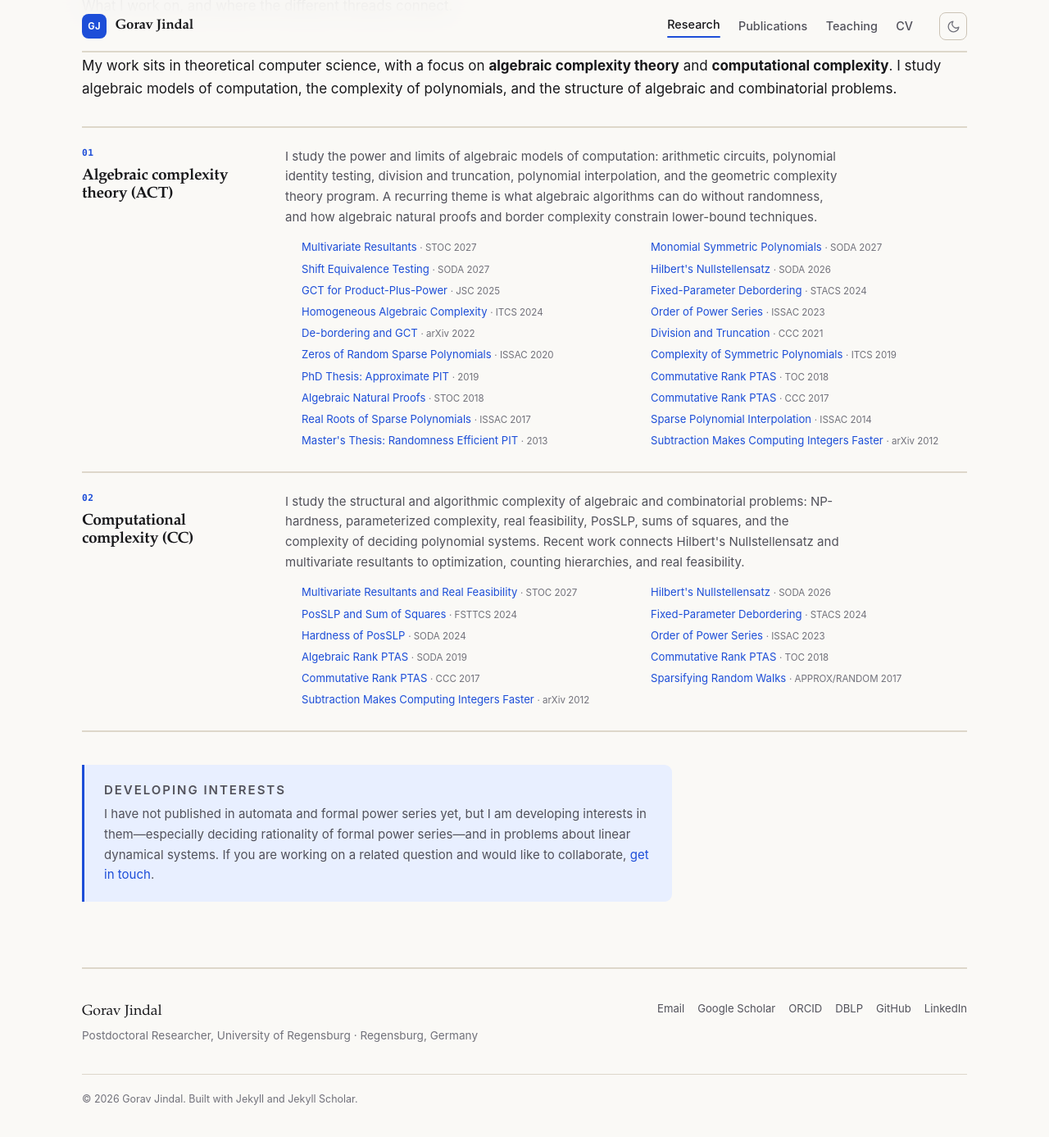
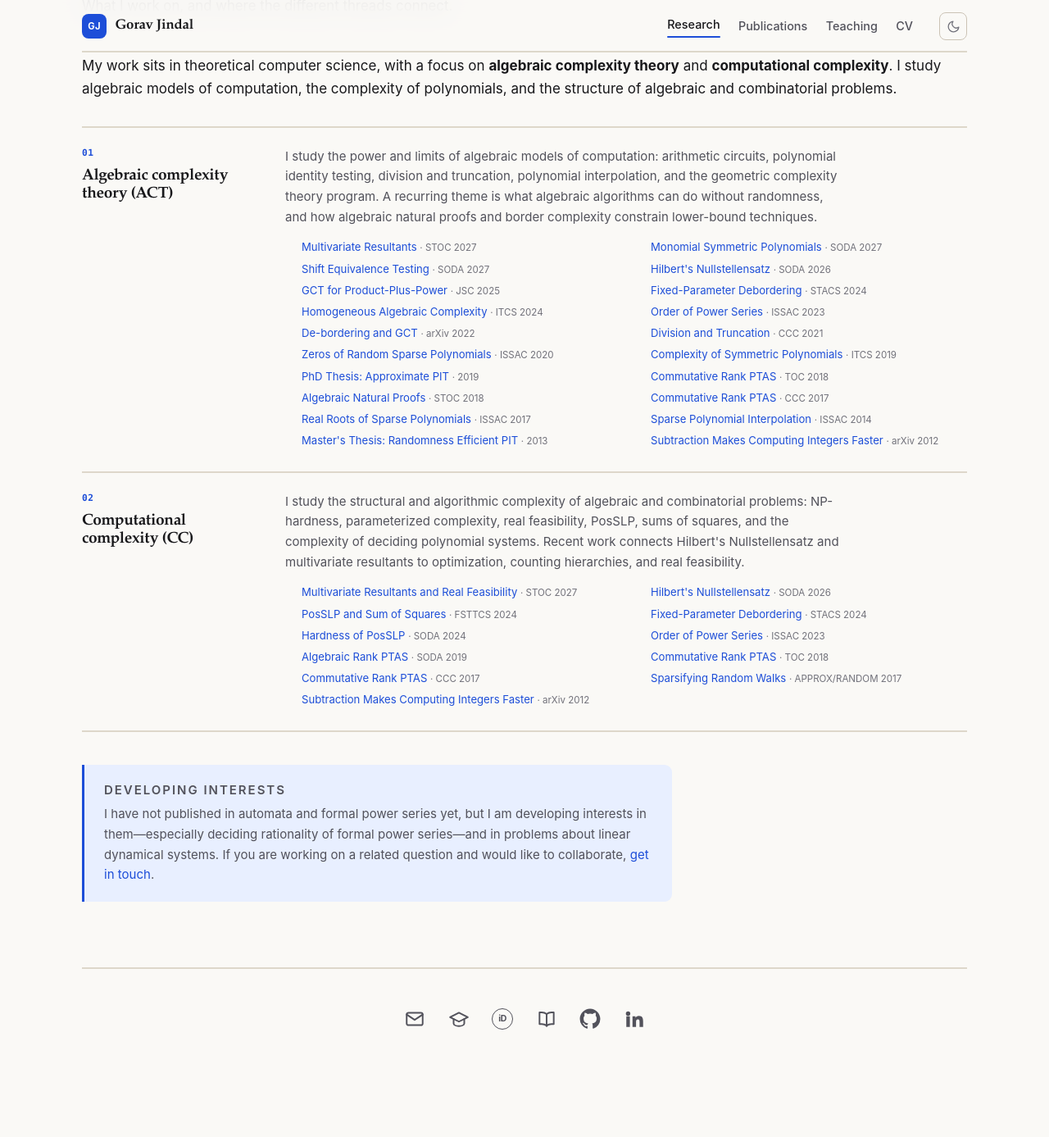
Before and after one commit to goravjindal/goravjindal.github.io, a Jekyll site: the page built from _pages/research.md, in a window 1280 px wide and 1400 px high, scrolled down 206 px. Shown: the top 1387 px of the window at 82% size. Built offline with Jekyll 4.4.1, drawn with Linux system fonts in a browser that asks for light colours; after the commit the page ends 1520 px from its top, so only the background shows below that.

Commit message:
Simplify footer to icon links and retitle selected publications

```diff
--- a/_includes/footer.html
+++ b/_includes/footer.html
@@ -1,12 +1,7 @@
 <footer class="site-footer">
   <div class="wrap footer-inner">
-    <div>
-      <p class="footer-name">{{ site.author.name }}</p>
-      <p class="footer-meta">{{ site.author.position }}, {{ site.author.affiliation }} · {{ site.author.location }}</p>
-    </div>
-    <div class="footer-links">
+    <div class="footer-links" aria-label="Contact and profiles">
       {% include social-links.html %}
     </div>
-    <p class="footer-copy">© {{ site.time | date: "%Y" }} {{ site.author.name }}. Built with Jekyll and Jekyll Scholar.</p>
   </div>
 </footer>
--- a/_includes/social-links.html
+++ b/_includes/social-links.html
@@ -1,7 +1,32 @@
 {% assign socials = site.data.socials %}
-<a href="mailto:{{ socials.email }}">Email</a>
-<a href="https://scholar.google.com/citations?user={{ socials.scholar }}" rel="noopener">Google Scholar</a>
-<a href="https://orcid.org/{{ socials.orcid }}" rel="noopener">ORCID</a>
-<a href="{{ socials.dblp }}" rel="noopener">DBLP</a>
-<a href="https://github.com/{{ socials.github }}" rel="noopener">GitHub</a>
-<a href="https://www.linkedin.com/in/{{ socials.linkedin }}" rel="noopener">LinkedIn</a>
+<a href="mailto:{{ socials.email }}" aria-label="Email" title="Email">
+  <svg viewBox="0 0 24 24" fill="none" stroke="currentColor" stroke-width="1.8" stroke-linecap="round" stroke-linejoin="round" aria-hidden="true">
+    <rect x="3" y="5" width="18" height="14" rx="2"></rect>
+    <path d="m3 7 9 6 9-6"></path>
+  </svg>
+</a>
+<a href="https://scholar.google.com/citations?user={{ socials.scholar }}" rel="noopener" aria-label="Google Scholar" title="Google Scholar">
+  <svg viewBox="0 0 24 24" fill="none" stroke="currentColor" stroke-width="1.8" stroke-linecap="round" stroke-linejoin="round" aria-hidden="true">
+    <path d="M22 10 12 5 2 10l10 5 10-5Z"></path>
+    <path d="M6 12v5c0 1.7 2.7 3 6 3s6-1.3 6-3v-5"></path>
+  </svg>
+</a>
+<a href="https://orcid.org/{{ socials.orcid }}" rel="noopener" aria-label="ORCID" title="ORCID">
+  <span class="footer-icon-badge" aria-hidden="true">iD</span>
+</a>
+<a href="{{ socials.dblp }}" rel="noopener" aria-label="DBLP" title="DBLP">
+  <svg viewBox="0 0 24 24" fill="none" stroke="currentColor" stroke-width="1.8" stroke-linecap="round" stroke-linejoin="round" aria-hidden="true">
+    <path d="M12 6.5C10.5 5.3 8.7 4.7 6.5 4.7H4v13h2.5c2.2 0 4 .6 5.5 1.8 1.5-1.2 3.3-1.8 5.5-1.8H20v-13h-2.5c-2.2 0-4 .6-5.5 1.8Z"></path>
+    <path d="M12 6.5V20"></path>
+  </svg>
+</a>
+<a href="https://github.com/{{ socials.github }}" rel="noopener" aria-label="GitHub" title="GitHub">
+  <svg viewBox="0 0 24 24" fill="currentColor" aria-hidden="true">
+    <path d="M12 .5C5.73.5.5 5.73.5 12a11.5 11.5 0 0 0 7.86 10.92c.58.1.79-.25.79-.56v-2.2c-3.2.7-3.88-1.36-3.88-1.36-.53-1.34-1.29-1.7-1.29-1.7-1.05-.72.08-.7.08-.7 1.16.08 1.77 1.19 1.77 1.19 1.03 1.77 2.7 1.26 3.36.96.1-.75.4-1.26.73-1.55-2.55-.29-5.23-1.28-5.23-5.68 0-1.26.45-2.29 1.19-3.1-.12-.29-.52-1.46.11-3.05 0 0 .97-.31 3.18 1.18a11.1 11.1 0 0 1 5.8 0c2.2-1.49 3.17-1.18 3.17-1.18.63 1.59.23 2.76.11 3.05.74.81 1.19 1.84 1.19 3.1 0 4.41-2.69 5.38-5.25 5.67.41.35.78 1.05.78 2.12v3.14c0 .31.21.67.8.56A11.5 11.5 0 0 0 23.5 12C23.5 5.73 18.27.5 12 .5Z"></path>
+  </svg>
+</a>
+<a href="https://www.linkedin.com/in/{{ socials.linkedin }}" rel="noopener" aria-label="LinkedIn" title="LinkedIn">
+  <svg viewBox="0 0 24 24" fill="currentColor" aria-hidden="true">
+    <path d="M4.98 3.5a2.5 2.5 0 1 1 0 5 2.5 2.5 0 0 1 0-5ZM3 9h4v12H3V9Zm6.5 0h3.8v1.7h.05c.53-1 1.83-2.05 3.77-2.05 4.03 0 4.78 2.65 4.78 6.1V21h-4v-5.5c0-1.31-.02-3-1.83-3-1.83 0-2.11 1.43-2.11 2.9V21h-4V9Z"></path>
+  </svg>
+</a>
--- a/_layouts/home.html
+++ b/_layouts/home.html
@@ -28,8 +28,7 @@ layout: default
   <div class="wrap">
     <div class="section-head">
       <div>
-        <p class="eyebrow">Selected work</p>
-        <h2>Publications</h2>
+        <h2>Selected publications</h2>
       </div>
       <a class="section-link" href="{{ '/publications/' | relative_url }}">All publications →</a>
     </div>
--- a/assets/css/main.css
+++ b/assets/css/main.css
@@ -1126,43 +1126,50 @@ hr {
 }
 
 .footer-inner {
-  display: grid;
-  grid-template-columns: 1fr auto;
-  gap: 1.5rem 3rem;
-  align-items: start;
-}
-
-.footer-name {
-  margin: 0 0 0.15rem;
-  font-family: var(--font-serif);
-  font-size: 1.1rem;
-}
-
-.footer-meta {
-  margin: 0;
-  color: var(--text-muted);
-  font-size: 0.85rem;
+  display: flex;
+  justify-content: center;
 }
 
 .footer-links {
   display: flex;
   flex-wrap: wrap;
-  gap: 0.4rem 1rem;
-  justify-content: flex-end;
-  font-size: 0.82rem;
+  align-items: center;
+  justify-content: center;
+  gap: 0.5rem;
 }
 
 .footer-links a {
-  color: var(--text-soft);
-}
-
-.footer-copy {
-  grid-column: 1 / -1;
-  margin: 0.75rem 0 0;
-  padding-top: 1.25rem;
-  border-top: 1px solid var(--rule);
-  color: var(--text-muted);
-  font-size: 0.78rem;
+  display: inline-flex;
+  align-items: center;
+  justify-content: center;
+  width: 2.85rem;
+  height: 2.85rem;
+  border-radius: 8px;
+  color: var(--text-soft);
+  transition: color 0.15s ease, background-color 0.15s ease;
+}
+
+.footer-links a:hover {
+  color: var(--accent);
+  background: var(--accent-soft);
+}
+
+.footer-links svg {
+  width: 26px;
+  height: 26px;
+}
+
+.footer-icon-badge {
+  display: inline-flex;
+  align-items: center;
+  justify-content: center;
+  width: 26px;
+  height: 26px;
+  border: 1.7px solid currentColor;
+  border-radius: 50%;
+  font-size: 0.66rem;
+  font-weight: 700;
+  letter-spacing: -0.02em;
 }
 
 /* -----------------------------------------------------------------------------
@@ -1365,14 +1372,6 @@ hr {
     gap: 0;
   }
 
-  .footer-inner {
-    grid-template-columns: 1fr;
-  }
-
-  .footer-links {
-    justify-content: flex-start;
-  }
-
   .topic {
     grid-template-columns: 1fr;
     gap: 0.3rem;
@@ -1419,7 +1418,6 @@ hr {
 .course,
 .cv-section,
 .site-footer,
-.footer-copy,
 hr {
   border-width: 1.5px;
 }
```
